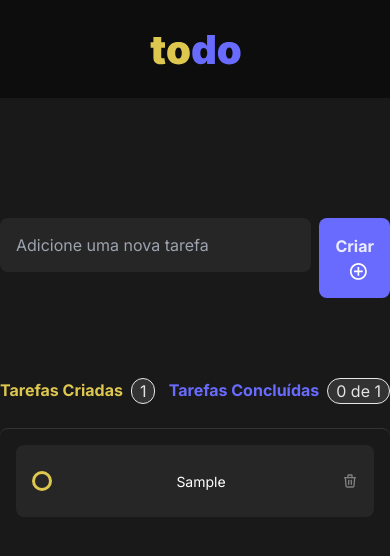
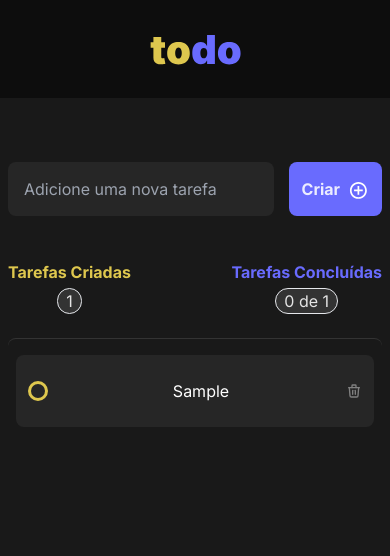
Before and after one commit to 0rogerinho/todo, a React (Vite) app: page / in a window 390 px wide. Both pictures are taken after typing "Sample" into the empty fields and a click on the button "Criar". Shown: the top 556 px of the page. Built offline with nearby package versions, Linux system fonts and the light colour scheme.

Commit message:
atualização responsividade

```diff
--- a/src/Components/CreateTask.jsx
+++ b/src/Components/CreateTask.jsx
@@ -1,11 +1,11 @@
-import { IoMdAddCircleOutline } from "react-icons/io";
+import { IoMdAddCircleOutline } from 'react-icons/io';
 
-import { useContext, useState } from "react";
-import { newTask } from "../App";
+import { useContext, useState } from 'react';
+import { newTask } from '../App';
 
 export const CreateTask = () => {
-  const [tasks, setTasks] = useContext(newTask);
-  const [content, setContent] = useState("");
+  const { tasks, setTasks } = useContext(newTask);
+  const [content, setContent] = useState('');
 
   function handleCreateNewTask(event) {
     event.preventDefault();
@@ -15,18 +15,18 @@ export const CreateTask = () => {
       { id: tasks.length, content: `${content}`, checked: false },
     ].reverse();
     setTasks(teste);
-    setContent("");
+    setContent('');
   }
   return (
-    <div className="flex flex-col">
+    <div className="flex flex-col mt-16 px-2 md:px-[20%] 2xl:px-[25%] 2xl:scale-125">
       <form
         onSubmit={handleCreateNewTask}
         action=""
-        className="flex justify-center mt-[120px]"
+        className="flex justify-between"
       >
         <input
           name="conteudo"
-          className="w-[39.875rem] h-[3.375rem] rounded-[.5rem] p-4 bg-[#262626]"
+          className="w-[71%] md:w-[76%] lg:w-[81%] h-[3.375rem] rounded-[.5rem] p-4 bg-[#262626]"
           type="text"
           placeholder="Adicione uma nova tarefa"
           required
@@ -34,7 +34,7 @@ export const CreateTask = () => {
           value={content}
         />
         <button
-          className="ml-2 p-[1rem] bg-[#696BFE] rounded-[.5rem] font-[.875rem] font-bold"
+          className="w-[25%] md:w-[20%] lg:w-[15%] h-[3.375rem] bg-[#696BFE] rounded-[.5rem] font-[.875rem] font-bold"
           type="submit"
         >
           Criar
--- a/src/Components/Header.jsx
+++ b/src/Components/Header.jsx
@@ -1,7 +1,7 @@
-import img from "./assets/logoTodo.svg";
+import img from './assets/logoTodo.svg';
 export const Header = () => {
   return (
-    <header className="max-w-full h-[6.125rem] bg-[#0D0D0D] flex justify-center items-center">
+    <header className="max-w-full 2xl:scale-125 h-[6.125rem] bg-[#0D0D0D] flex justify-center items-center">
       <img src={img} alt="" />
     </header>
   );
--- a/src/Components/Task.jsx
+++ b/src/Components/Task.jsx
@@ -1,18 +1,18 @@
-import { useContext, useState } from "react";
-import { TbTrash } from "react-icons/tb";
-import { BsCheck } from "react-icons/bs";
-import { newTask } from "../App";
+import { useContext, useState } from 'react';
+import { TbTrash } from 'react-icons/tb';
+import { BsCheck } from 'react-icons/bs';
+import { newTask } from '../App';
 
 export const Task = ({ content, id, deleteTask, checked }) => {
   const [isChecked, setIsChecked] = useState(checked); // Inicializa com o valor de `checked` das props
-  const [tasks, setTasks] = useContext(newTask);
+  const { setTasks } = useContext(newTask);
 
   function handleCheckedTask(event) {
     setIsChecked(event.target.checked);
     setTasks((oldTasks) =>
       oldTasks.map((task) =>
-        task.id === id ? { ...task, checked: !task.checked } : task
-      )
+        task.id === id ? { ...task, checked: !task.checked } : task,
+      ),
     );
   }
 
@@ -21,7 +21,7 @@ export const Task = ({ content, id, deleteTask, checked }) => {
   }
 
   return (
-    <div className="mb-[.75rem] p-4 w-full bg-[#262626] rounded-lg border-[#333333] min-h-[4.5rem] flex flex-row justify-between items-center gap-1 ">
+    <div className="mb-[.75rem] px-3 w-full bg-[#262626] rounded-lg border-[#333333] min-h-[4.5rem] flex flex-row justify-between items-center gap-1 ">
       <div>
         <input
           onChange={handleCheckedTask}
@@ -33,19 +33,19 @@ export const Task = ({ content, id, deleteTask, checked }) => {
         <label
           htmlFor={id}
           className={`block w-[20px] h-[20px] border-[3px] border-[#DEC74E] rounded-full mr-2 ${
-            isChecked ? "bg-[#696BFE]" : "bg-transparent"
+            isChecked ? 'bg-[#696BFE]' : 'bg-transparent'
           } flex justify-center items-center`}
         >
           <BsCheck
             size={15}
-            className={` ${isChecked ? "block" : "hidden"} `}
+            className={` ${isChecked ? 'block' : 'hidden'} `}
           />
         </label>
       </div>
       <div>
         <p
-          className={`text-[.875rem] ${isChecked ? "line-through" : ""} ${
-            isChecked ? "text-[#808080]" : "text-white"
+          className={`${isChecked ? 'line-through' : ''} ${
+            isChecked ? 'text-[#808080]' : 'text-white'
           }`}
         >
           {content}
--- a/src/Components/TaskCount.jsx
+++ b/src/Components/TaskCount.jsx
@@ -1,8 +1,8 @@
-import { useContext, useEffect, useState } from "react";
-import { newTask } from "../App";
+import { useContext, useEffect, useState } from 'react';
+import { newTask } from '../App';
 
 export const TaskCount = () => {
-  const [tasks, setTasks] = useContext(newTask);
+  const { tasks } = useContext(newTask);
   const [completedTasks, setCompletedTasks] = useState(0);
 
   useEffect(() => {
@@ -11,21 +11,24 @@ export const TaskCount = () => {
   }, [tasks]);
 
   return (
-    <div className="mt-[2.5rem] flex justify-center">
-      <section className="w-[46rem] mt-[2.5rem] flex flex-row justify-between">
-        <div className="flex gap-2">
-          <h1 className="font-[.875rem] font-bold text-[#DEC74E]">
+    <div className="px-2 mt-1 flex justify-between md:px-[20%] 2xl:px-[25%] 2xl:scale-125">
+      <section className="w-full mt-[2.5rem] flex flex-row justify-between">
+        <div className="flex flex-col items-center justify-center space-y-1 md:flex-row md:gap-2 md:space-x-0">
+          <h1 className="font-bold inline-block text-[#DEC74E]">
             Tarefas Criadas
           </h1>
-          <span className="pl-2 pr-2 border rounded-[62.4375rem] bg-[#333333]">
+
+          <span className="px-2 border rounded-full bg-[#333333]">
             {tasks.length}
           </span>
         </div>
-        <div className="flex gap-2">
+
+        <div className="flex flex-col items-center justify-center space-y-1 md:flex-row md:gap-2 md:space-y-0">
           <h1 className="font-[.875rem] font-bold text-[#696BFE]">
             Tarefas Concluídas
           </h1>
-          <span className="pl-2 pr-2 border rounded-[62.4375rem] bg-[#333333]">
+
+          <span className="px-2 border rounded-full bg-[#333333]">
             {completedTasks} de {tasks.length}
           </span>
         </div>
--- a/src/Components/TaskList.jsx
+++ b/src/Components/TaskList.jsx
@@ -1,13 +1,13 @@
-import { Task } from "./Task";
-import { useContext, useEffect } from "react";
-import { newTask } from "../App";
-import prancheta from "../Components/assets/prancheta.svg";
+import { Task } from './Task';
+import { useContext, useEffect } from 'react';
+import { newTask } from '../App';
+import prancheta from '../Components/assets/prancheta.svg';
 
 export function TaskList() {
-  const [tasks, setTasks] = useContext(newTask);
+  const { tasks, setTasks } = useContext(newTask);
 
   useEffect(() => {
-    const storedTasks = localStorage.getItem("tasks");
+    const storedTasks = localStorage.getItem('tasks');
     if (storedTasks) {
       setTasks(JSON.parse(storedTasks));
     }
@@ -20,16 +20,16 @@ export function TaskList() {
 
   useEffect(() => {
     if (tasks.length > 0) {
-      localStorage.setItem("tasks", JSON.stringify(tasks));
+      localStorage.setItem('tasks', JSON.stringify(tasks));
     }
   }, [tasks]);
 
   return (
-    <div className="flex justify-center">
-      <section className="w-[46rem] mt-6 p-4 border-t rounded-[.5rem] border-[#333333]">
+    <div className="flex justify-center 2xl:mt-5 px-2 md:px-[20%] 2xl:px-[25%] 2xl:scale-125">
+      <section className="w-full mt-6 py-4 px-2 border-t rounded-[.5rem] border-[#333333]">
         <div
           className={`mt-[5.5rem] flex flex-col justify-center items-center ${
-            tasks.length === 0 ? "block" : "hidden"
+            tasks.length === 0 ? 'block' : 'hidden'
           }`}
         >
           <div>
```
Also changed, not shown: src/App.jsx (+7 -7 lines).
